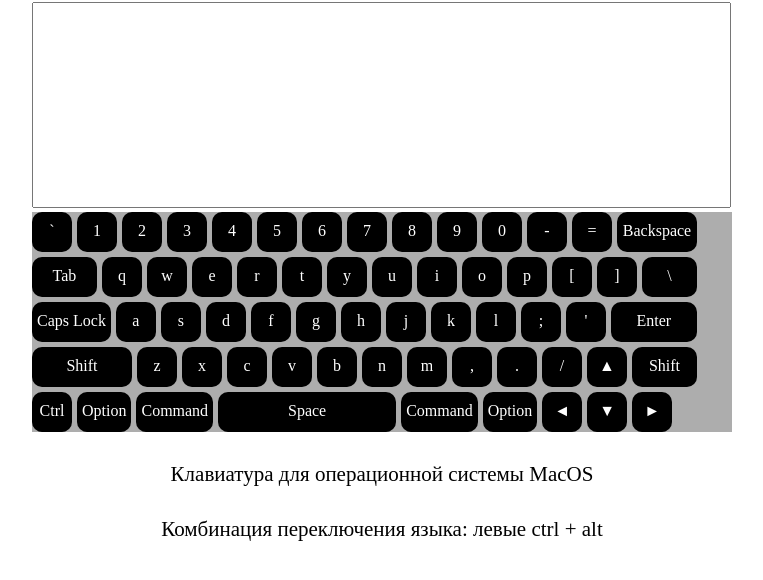
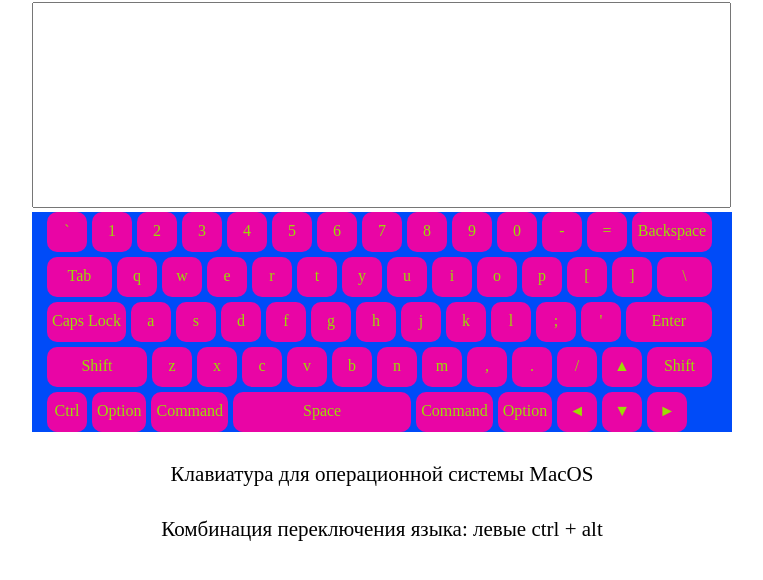
Before and after one commit to shpachik2003/virtual-keyboard, a plain HTML site: page index.html in a window 1280 px wide. Shown: the part 78-658 px from the top of the page, without its empty margins (258-1021 px from the left). Drawn offline with Linux system fonts and the light colour scheme.

Commit message:
refactor: css

```diff
--- a/style.css
+++ b/style.css
@@ -15,6 +15,9 @@ textarea {
 }
 
 .keyboard-line {
+  width: 670px;
+  margin-left: auto;
+  margin-right: auto;
   display: flex;
   flex-flow: row nowrap;
   gap: 5px;
@@ -24,8 +27,8 @@ textarea {
 .key {
   min-width: 40px;
   height: 40px;
-  background-color: black;
-  color: white;
+  background-color: #e905a5;
+  color: rgb(155, 220, 4);
   text-align: center;
   box-sizing: border-box;
   padding: 10px 5px;
@@ -42,7 +45,7 @@ textarea {
 }
 
 .keyboard-container {
-  background-color: #adadad;
+  background-color: #004bf8;
 }
 .keyboard-container .keyboard-line:nth-child(1) .key:last-child {
   width: 80px;
```
